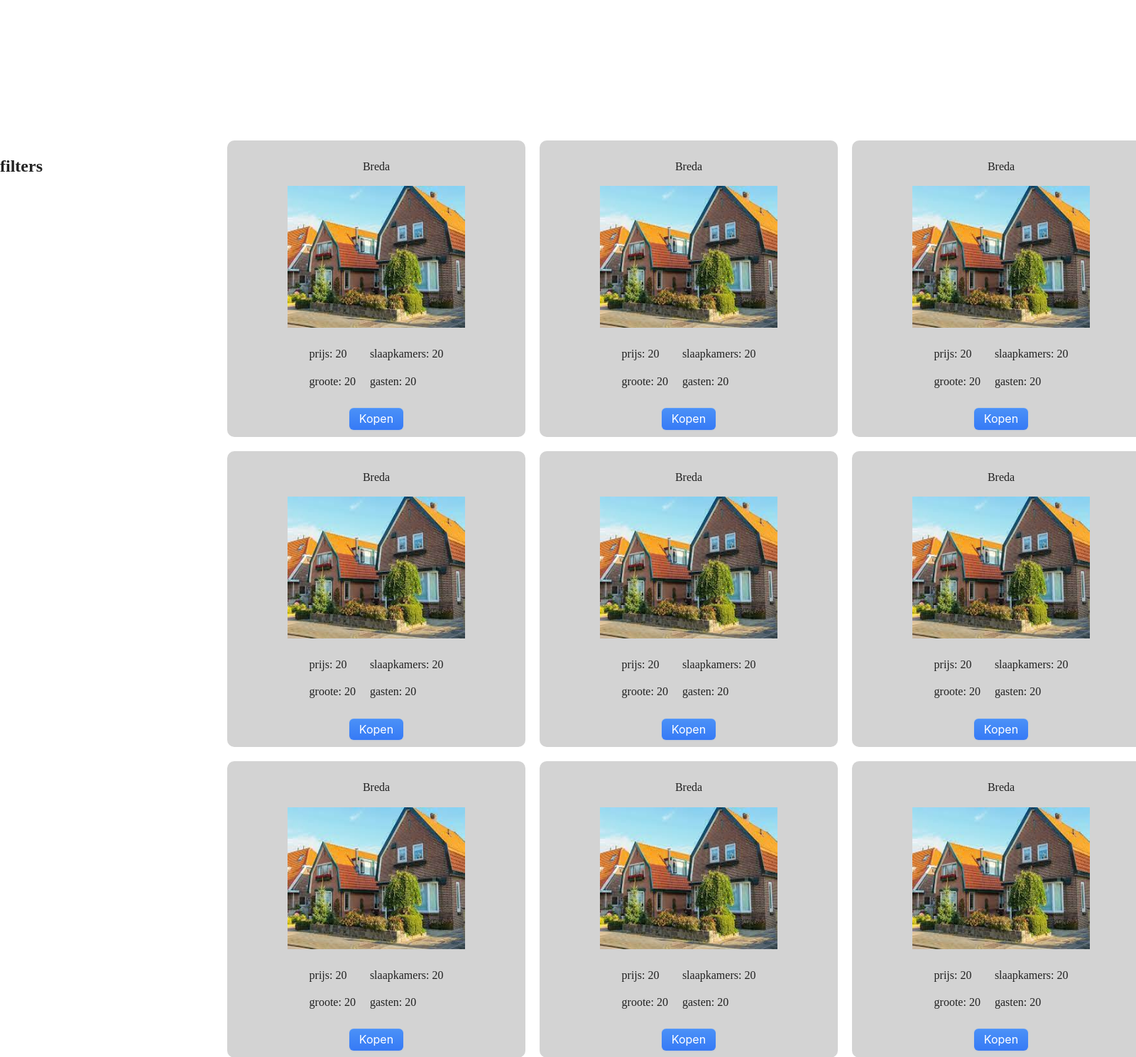
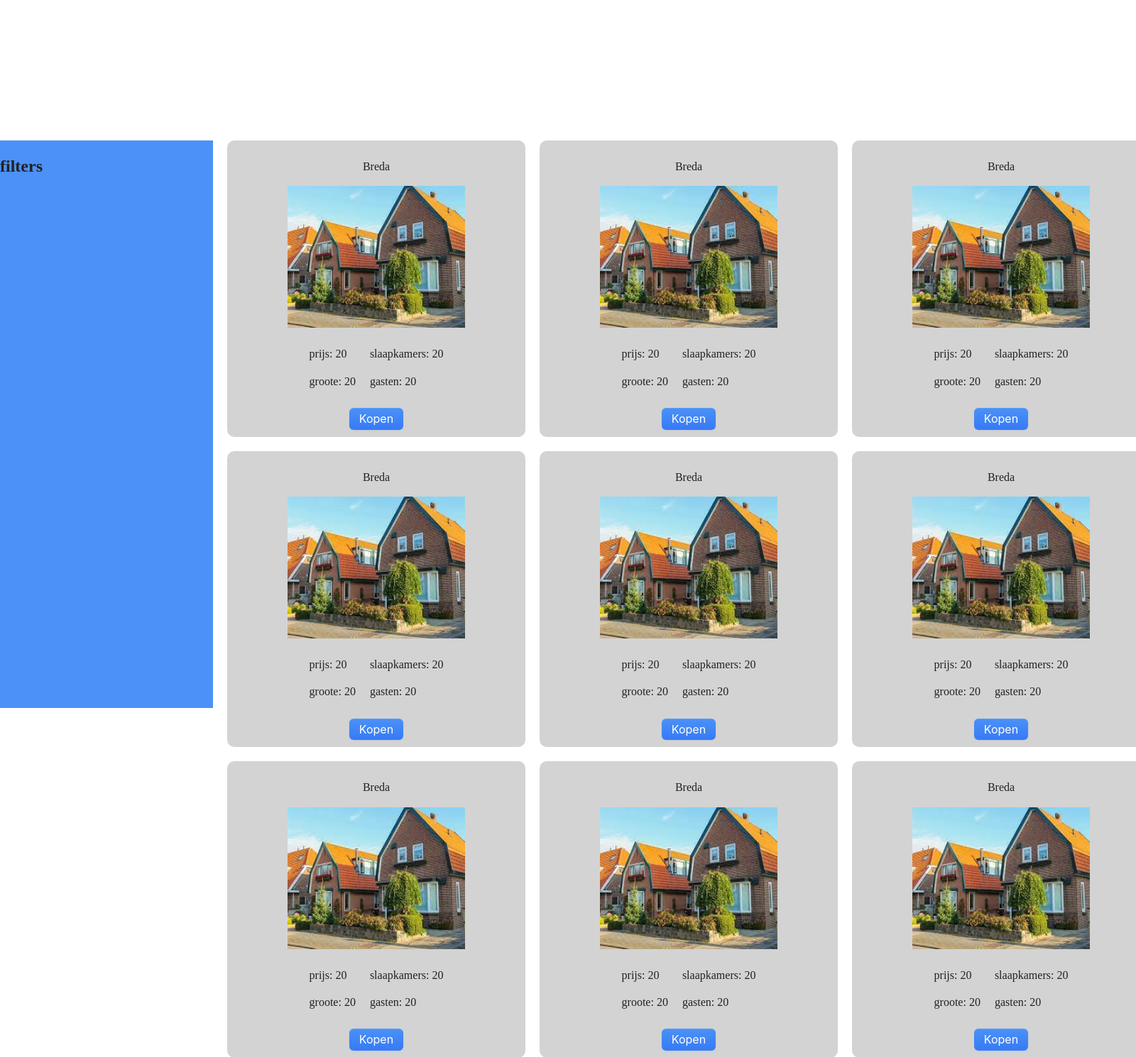
Before and after one commit to karim076/SnelKookPan-Group3, a PHP site: page /Tweede/shop.php in a window 1600 px wide; the page is wider, and only the part inside the window is pictured. Shown: the part 704-2194 px from the top of that part at 71% size. Run offline with PHP 8.4, Linux system fonts and the light colour scheme.

Commit message:
Testing left sidebar

```diff
--- a/css/shop.css
+++ b/css/shop.css
@@ -112,14 +112,14 @@
 /* het werkt de sticky */
     .side_bar{
         position: sticky;
-        height: 50vh;
-        width: 20vh;
+        height: 100vh;
+        width: 40vh;
         top: 0;
+        margin-right: 20px;
     }
     .shop_container{
         display: flex;
         flex-direction: row;
-        justify-content: space-between;
     }
 
     .grid_container{
@@ -138,7 +138,9 @@
       align-items: center;
       border-radius: 10px;
     }
-
+    .side_bar{
+      background: #4B91F7;
+    }
     .big img{
       width: 250px;
       height: 200px;
```
